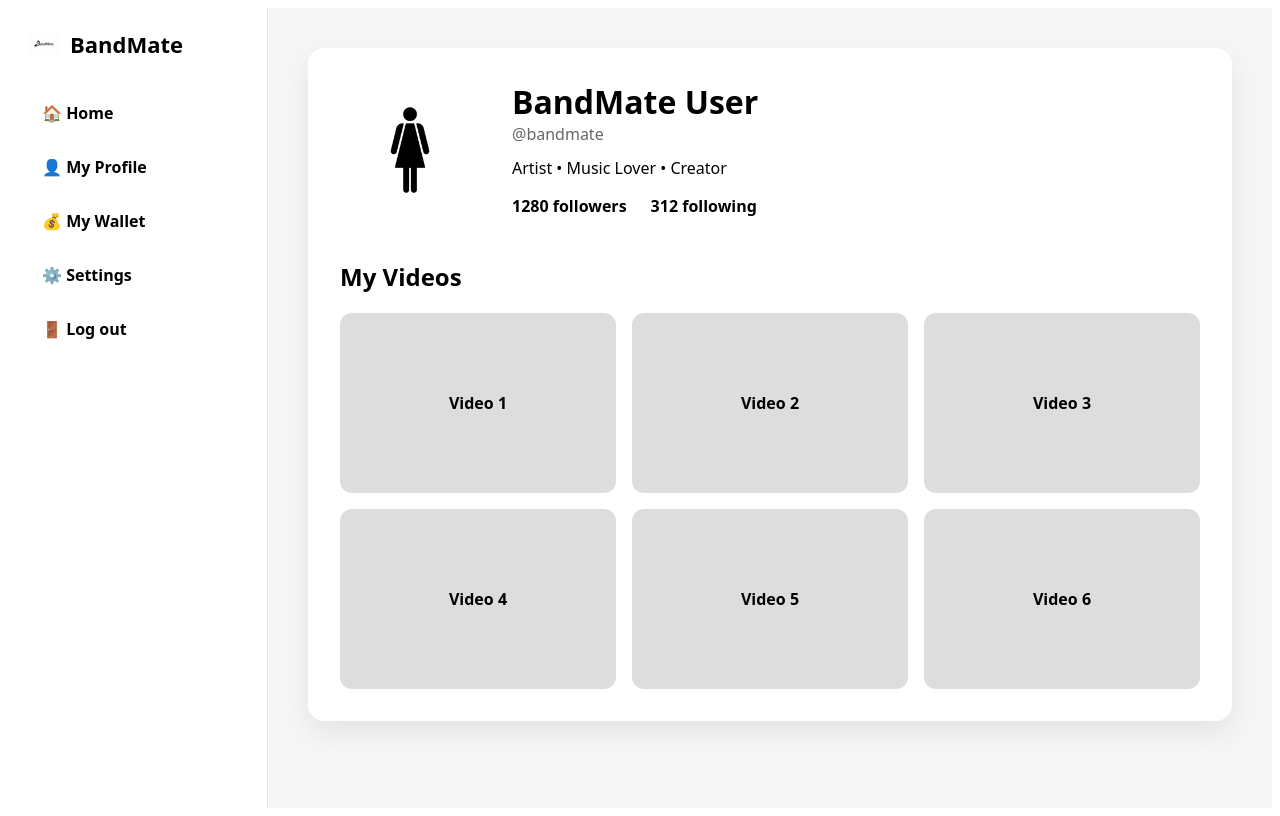
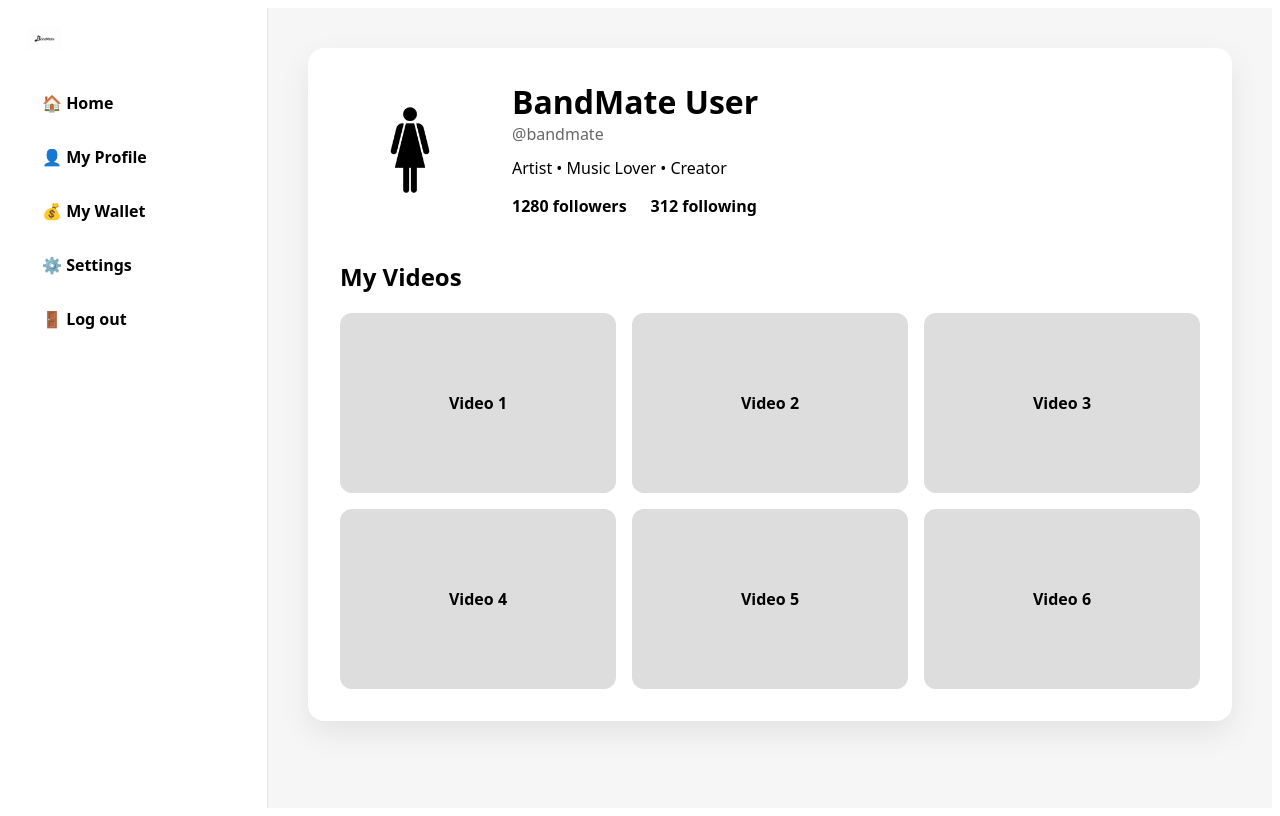
Before and after one commit to mejiasergio2002-max/BandMate, a Next.js app: page /profile in a window 1280 px wide. Built offline with nearby package versions, Linux system fonts and the light colour scheme.

Commit message:
Use logo-only header in sidebar

```diff
--- a/app/components/sidebar/LeftSidebar.tsx
+++ b/app/components/sidebar/LeftSidebar.tsx
@@ -21,35 +21,27 @@ export default function LeftSidebar() {
       }}
     >
       {/* LOGO */}
-    <div
+  <div
   onClick={() => router.push('/feed')}
   style={{
-    display: 'flex',
-    alignItems: 'center',
-    gap: 10,
     marginBottom: 32,
     cursor: 'pointer',
     userSelect: 'none',
+    display: 'flex',
+    alignItems: 'center',
   }}
 >
   <img
     src="/logo.png"
     alt="BandMate"
     style={{
-      width: 32,
-      height: 32,
+      height: 22,   // matches old text height
+      width: 'auto',
       objectFit: 'contain',
     }}
   />
-  <span
-    style={{
-      fontSize: 22,
-      fontWeight: 800,
-    }}
-  >
-    BandMate
-  </span>
 </div>
+
 
 
       {/* NAVIGATION */}
```
